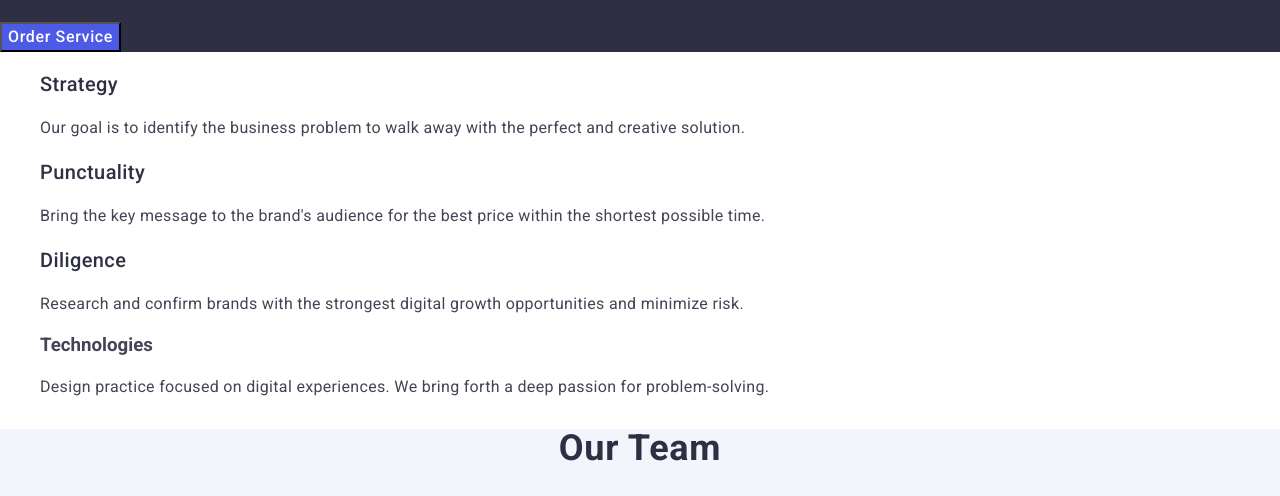
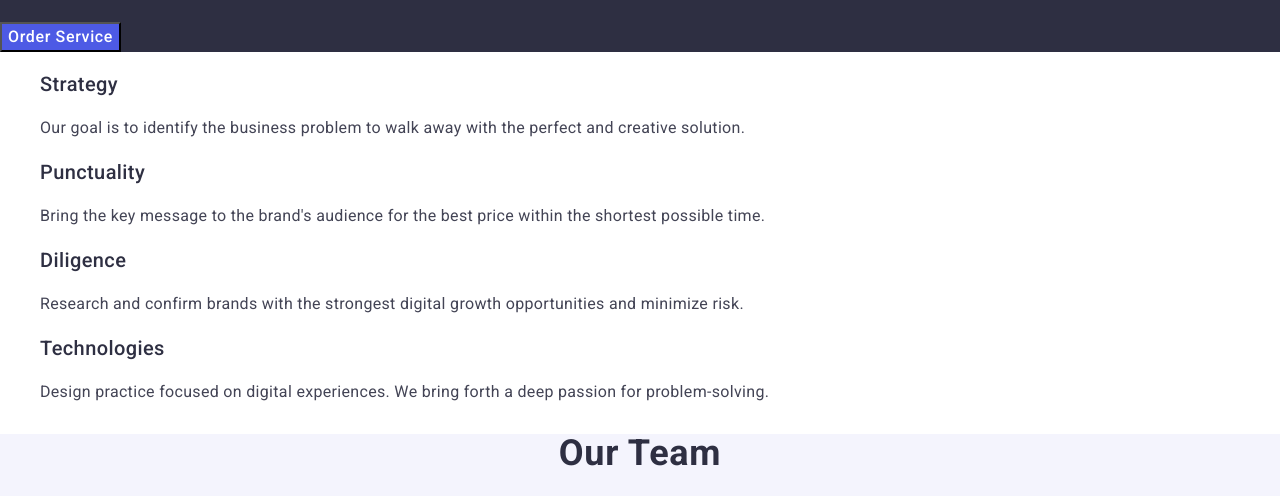
Before and after one commit to VinsBerg92/goit-markup-hw-02, a plain HTML site: page index.html in a window 1280 px wide. Shown: the part 304-800 px from the top of the page. Drawn offline with nearby package versions, Linux system fonts and the light colour scheme.

Commit message:
зміни в index.html

```diff
--- a/index.html
+++ b/index.html
@@ -88,7 +88,7 @@
             </p>
           </li>
           <li class="qualities-list-item">
-            <h3 class="qualitiess-list-item-titles">Technologies</h3>
+            <h3 class="qualities-list-item-titles">Technologies</h3>
             <p class="qualities-list-item-text">
               Design practice focused on digital experiences. We bring forth a
               deep passion for problem-solving.
```
